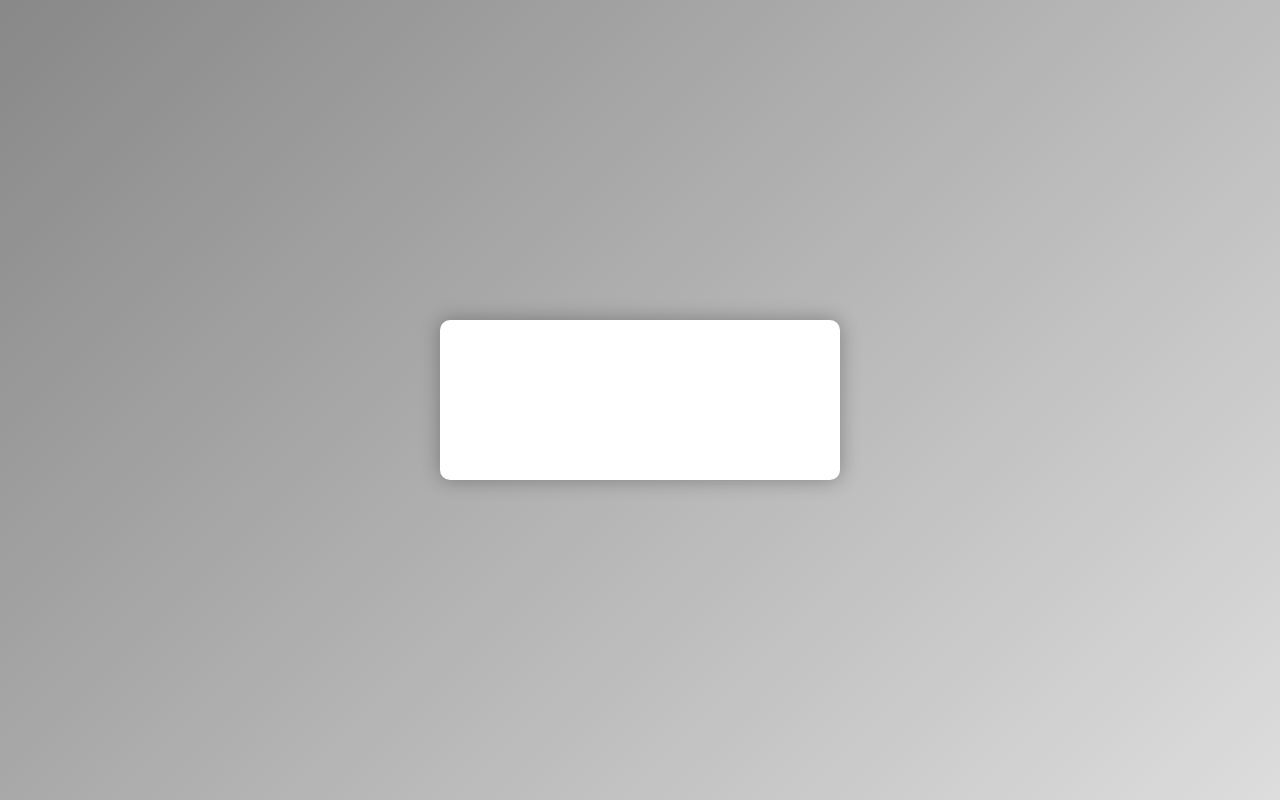
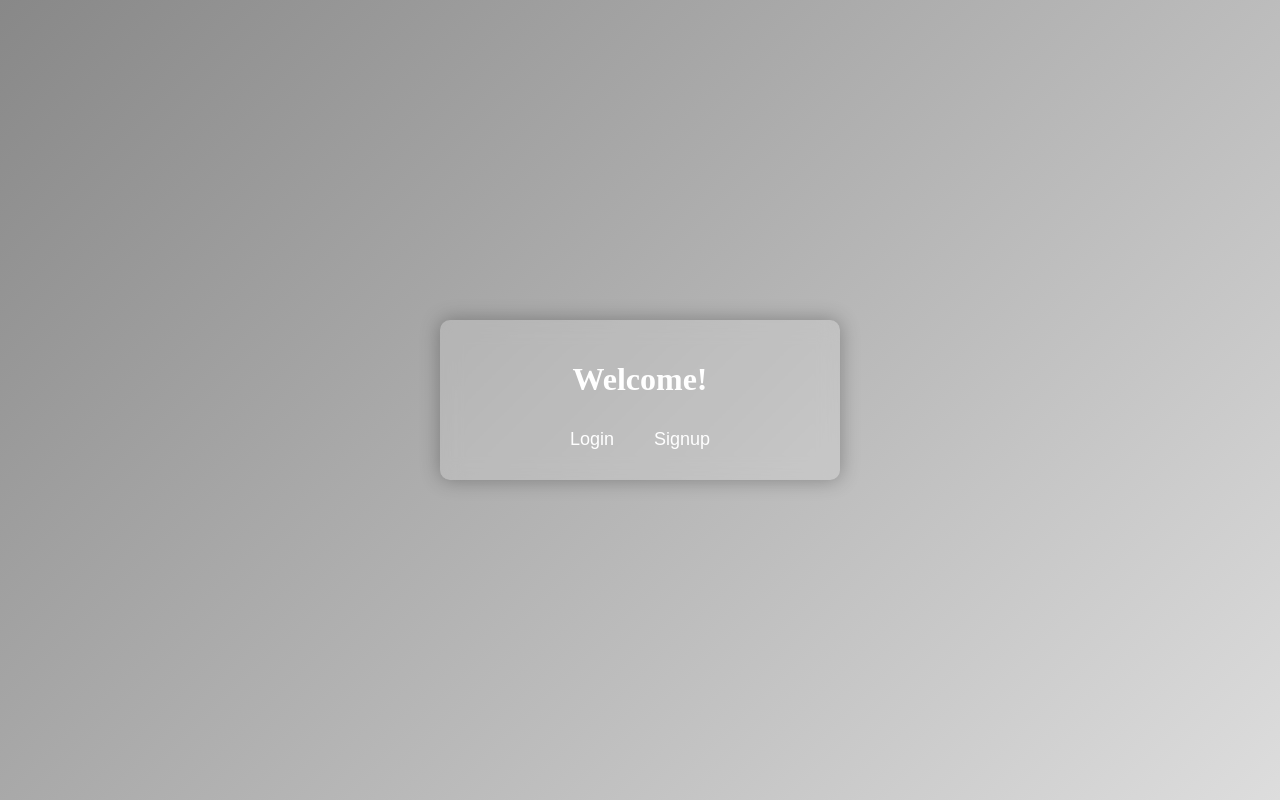
Before and after one commit to ViShNu-hub-bot/sms, a plain HTML site: page signup.html in a window 1280 px wide. Drawn offline with Linux system fonts and the light colour scheme.

Commit message:
Update styles.css

```diff
--- a/styles.css
+++ b/styles.css
@@ -13,7 +13,7 @@ body {
 }
 
 .glass-frame {
-  background: #fff;
+  background: rgba(255, 255, 255, 0.15);
   border-radius: 10px;
   backdrop-filter: blur(10px);
   box-shadow: 0 0 20px rgba(0, 0, 0, 0.3);
```
